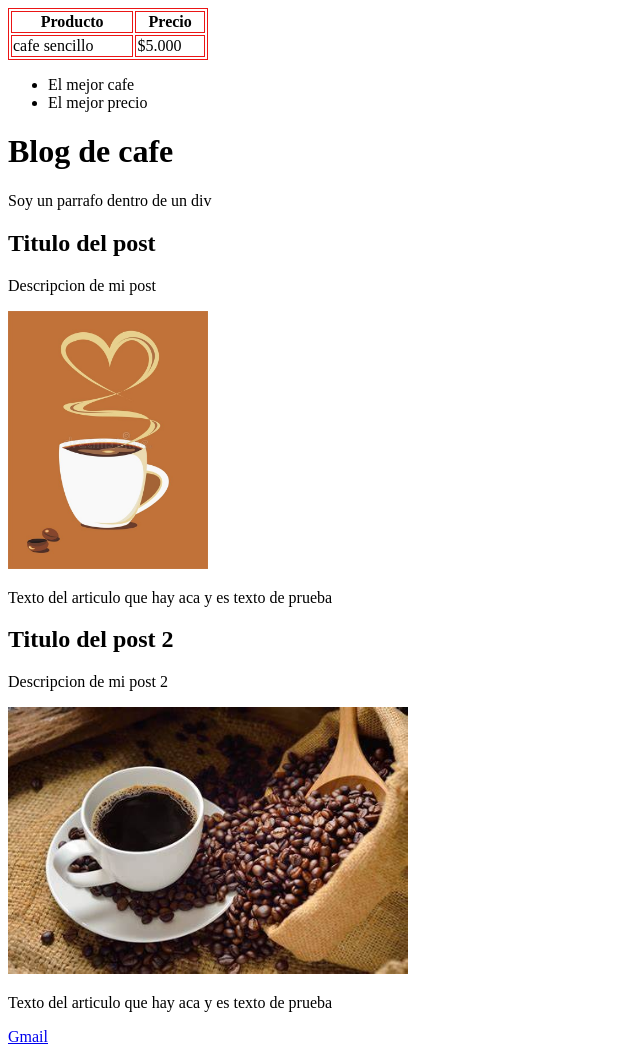
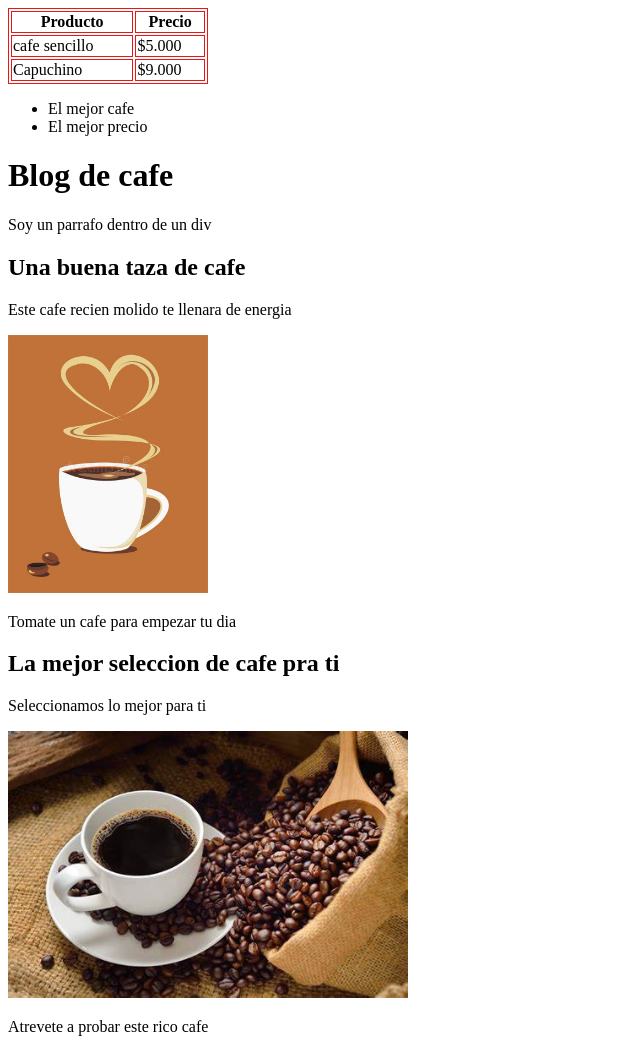
Before and after one commit to job713292/HTML, a plain HTML site: page blog.html in a window 1280 px wide. Shown: the top 1048 px of the page, without its empty margins (0-640 px from the left). Drawn offline with Linux system fonts and the light colour scheme.

Commit message:
Precio del capuchino

```diff
--- a/blog.html
+++ b/blog.html
@@ -19,6 +19,10 @@
                 <td>cafe sencillo</td>
                 <td>$5.000</td>
             </tr>
+            <tr>
+                <td>Capuchino</td>
+                <td>$9.000</td>
+            </tr>
         </table>
         <header>
             <nav>
@@ -34,16 +38,16 @@
         </div>
         <section>
             <article>
-                <h2>Titulo del post</h2>
-                <p>Descripcion de mi post</p>
+                <h2>Una buena taza de cafe</h2>
+                <p>Este cafe recien molido te llenara de energia</p>
                 <img src="assets/taza-.jpg" width="200px"/>
-                <p>Texto del articulo que hay aca y es texto de prueba</p>
+                <p>Tomate un cafe para empezar tu dia</p>
             </article>
             <article>
-                <h2>Titulo del post 2</h2>
-                <p>Descripcion de mi post 2</p>
+                <h2>La mejor seleccion de cafe pra ti</h2>
+                <p>Seleccionamos lo mejor para ti</p>
                 <img src="assets/OIP.jpg" width="400px"/>
-                <p>Texto del articulo que hay aca y es texto de prueba</p>
+                <p>Atrevete a probar este rico cafe</p>
             </article>
         </section>
         <footer>
```
